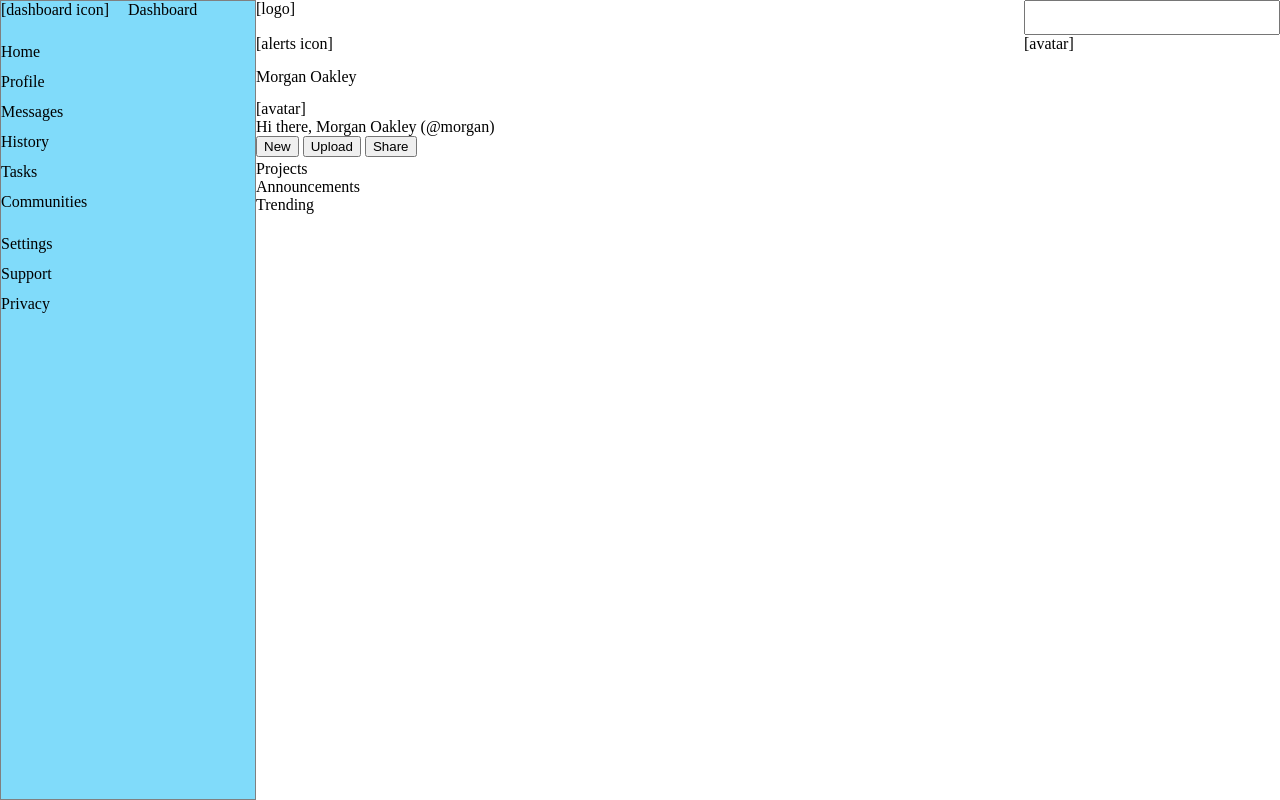
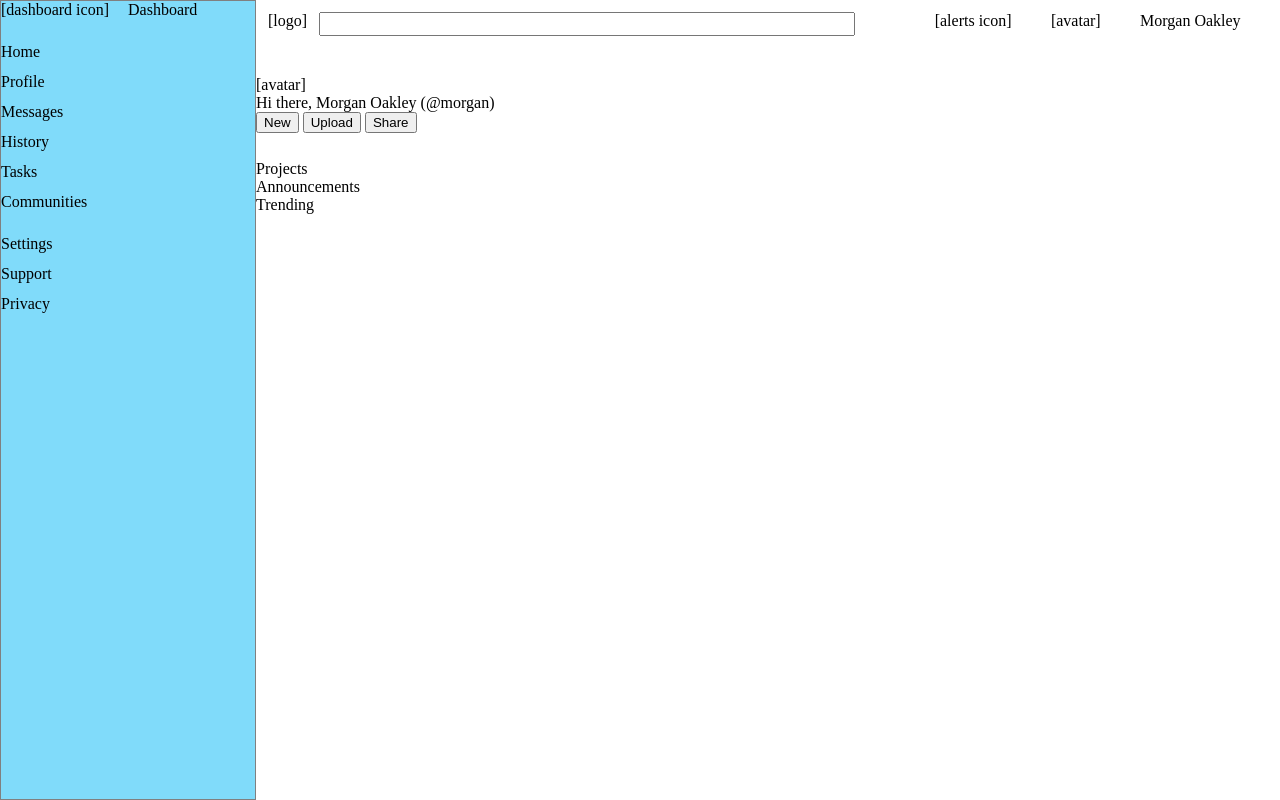
Before and after one commit to mjande/odin-admin-dashboard, a plain HTML site: page index.html in a window 1280 px wide. Drawn offline with Linux system fonts and the light colour scheme.

Commit message:
Format sidebar and top half of header

```diff
--- a/index.html
+++ b/index.html
@@ -30,11 +30,15 @@
     </div>
     <div class="header">
         <div class="search-and-nav">
-            <label for="search">[logo]</label>
-            <input type="search" id="search" name="search">
-            <div>[alerts icon]</div>
-            <div>[avatar]</div>
-            <div>Morgan Oakley</div>
+            <div class="search-bar">
+                <label for="search">[logo]</label>
+                <input type="search" id="search" name="search">
+            </div>
+            <div class="nav">
+                <div>[alerts icon]</div>
+                <div>[avatar]</div>
+                <div>Morgan Oakley</div>
+            </div>
         </div>
         <div class="profile-and-post">
             <div class="profile">
--- a/styles.css
+++ b/styles.css
@@ -6,7 +6,7 @@ body {
 
 .container {
     display: grid;
-    grid-template-columns: minmax(10%, 20%) 1fr;
+    grid-template-columns: 20% 1fr;
     grid-template-rows: minmax(15%, 20%) 1fr;
     height: 100vh;
     width: 100vw;
@@ -17,7 +17,7 @@ body {
     background-color: rgb(128, 219, 250);
     border: 1px solid grey;
     display: grid;
-    grid-template-rows: repeat(3, auto);
+    grid-template-rows: repeat(3, fit-content);
     align-content: start;
     gap: 24px;
 }
@@ -42,12 +42,29 @@ body {
 .header {
     grid-column: 2 / 3;
     display: grid;
-    grid-template-rows: 100px 100px;
+    grid-template-rows: auto auto;
 }
 
 .search-and-nav {
     display: grid;
-    grid-template-columns: 3fr 1fr;
+    grid-template-columns: 2fr 1fr;
+    justify-content: space-between;
+    margin: 12px;
+}
+
+.search-bar {
+    display: grid;
+    justify-content: start;
+    grid-template-columns: auto 1fr;
+    margin-right: 5rem;
+    gap: 12px;
+    height: 1.5rem;
+}
+
+.nav {
+    display: grid;
+    grid-template-columns: repeat(3, auto);
+    gap: 12px;
 }
 
 .main-content {
```
